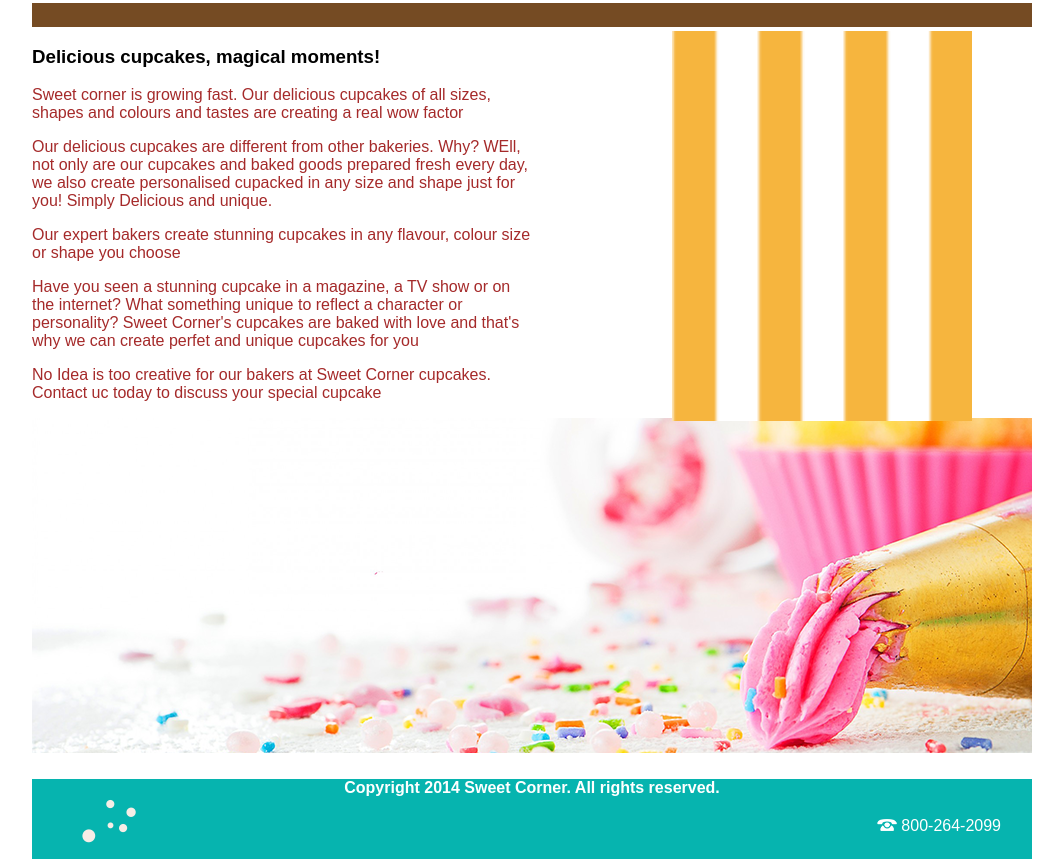
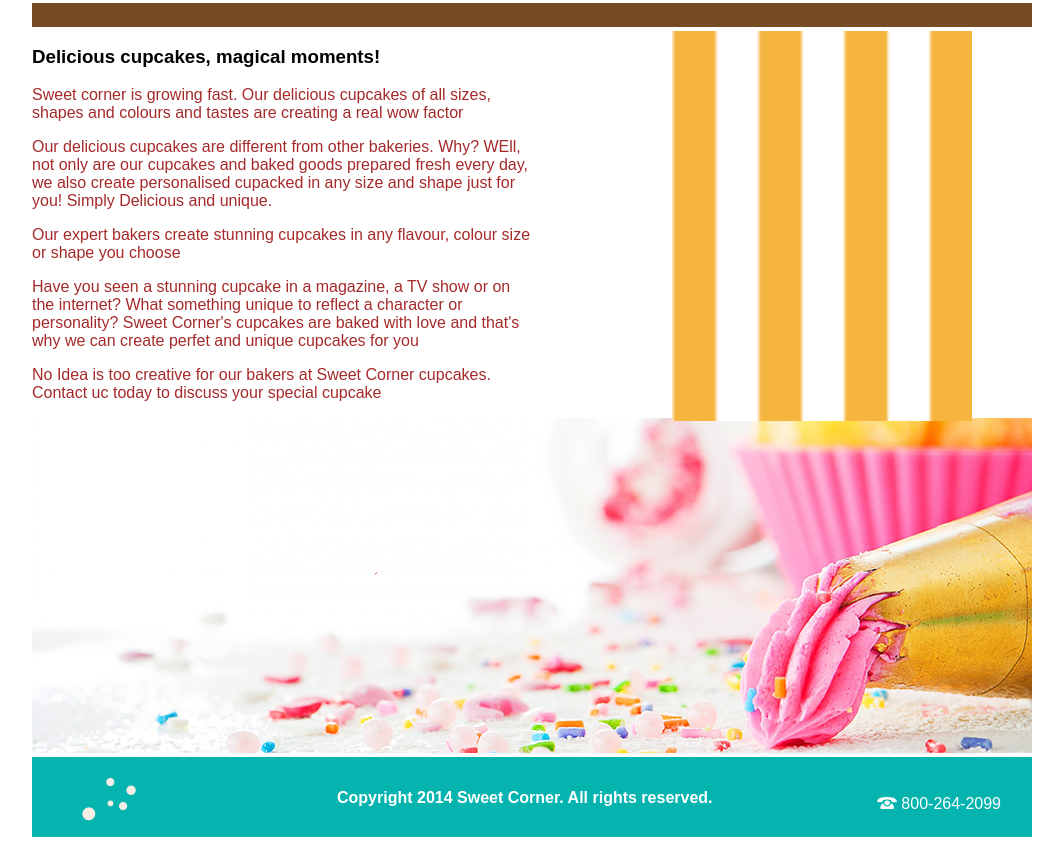
Before and after one commit to jcgouvion/sweetcorner, a plain HTML site: page about.html in a window 1280 px wide. Shown: the part 385-1244 px from the top of the page, without its empty margins (108-1171 px from the left). After the commit the page ends 1222 px from the top, so only its background shows below. Drawn offline with Linux system fonts and the light colour scheme; files whose address does not match are found by name.

Commit message:
sweetcorner

```diff
--- a/about.html
+++ b/about.html
@@ -109,6 +109,12 @@
 				text-align: center;
 				color: brown;
 			}
+
+			h4 {
+				position: absolute;
+				top: 10px;
+				left: 305px;
+			}
 	</style>
 
 </head>
```
Also changed, not shown: home.html (+6 -0 lines), services.html (+5 -1 lines).
